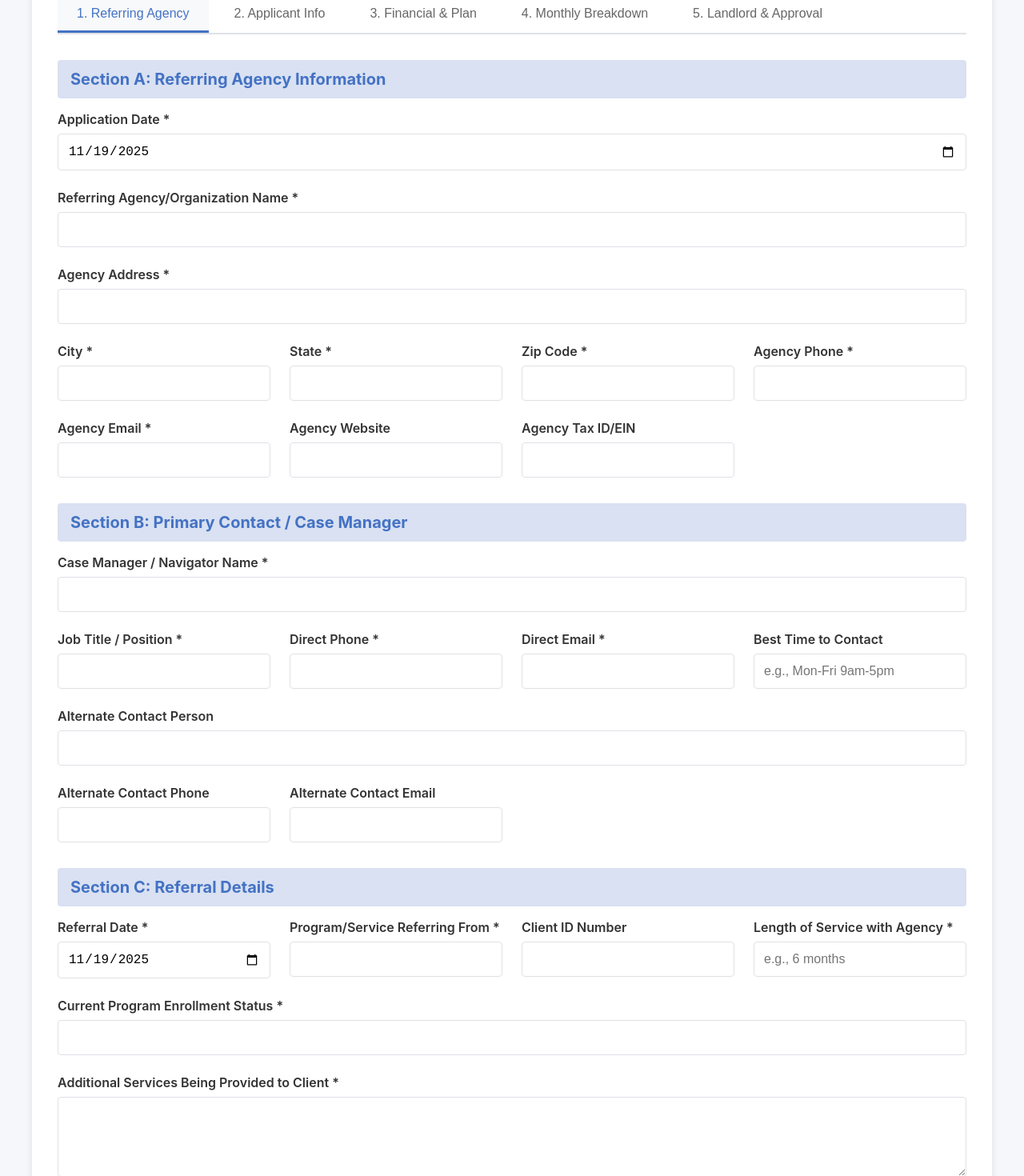
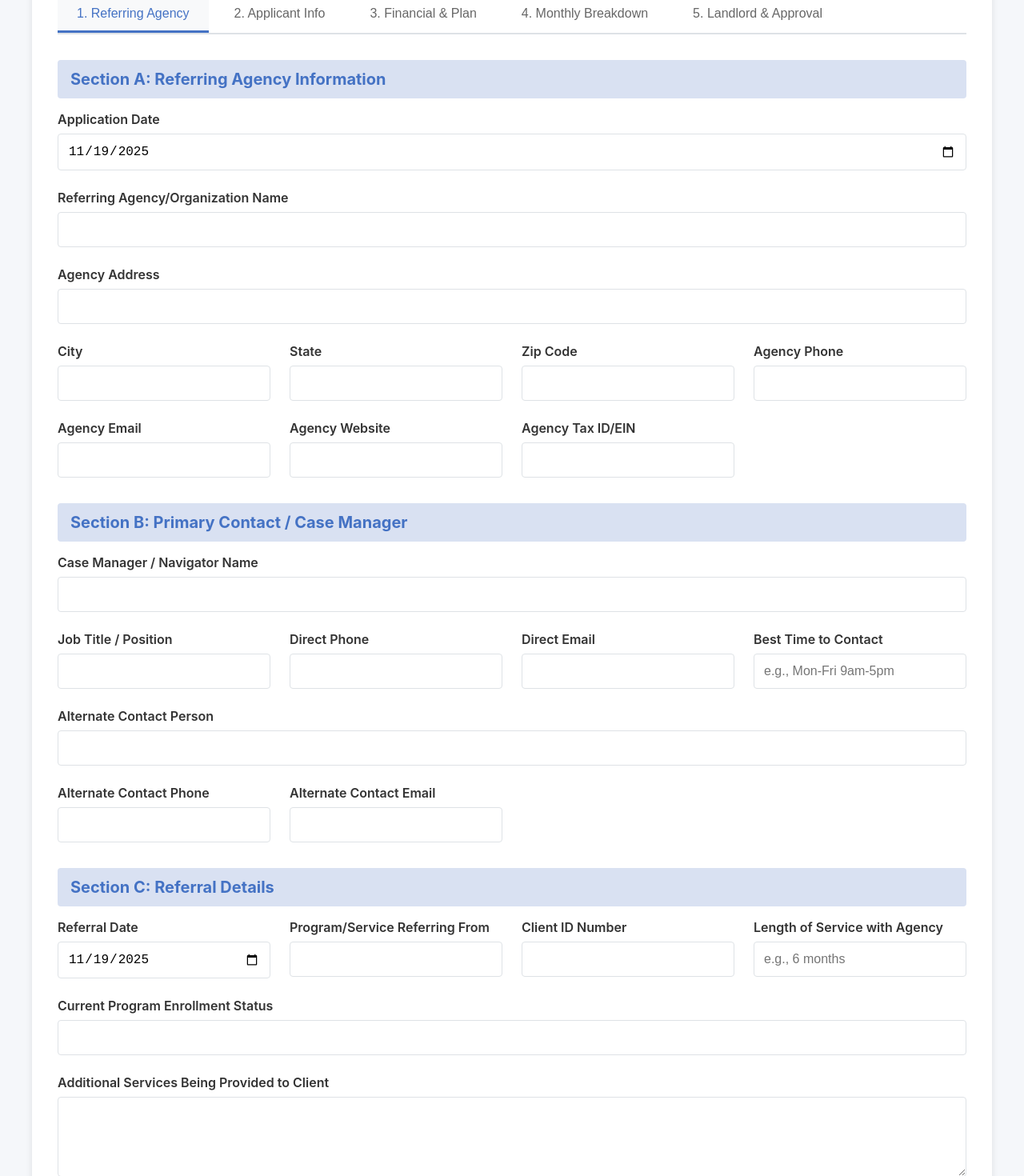
Before and after one commit to DSchacht0825/ERF3, a React (Vite) app in the folder frontend/: page /apply in a window 1280 px wide. Shown: the part 200-1670 px from the top of the page at 80% size. Built offline with nearby package versions, Linux system fonts and the light colour scheme.

Commit message:
Remove all required fields for easier testing
- Removed 'required' attribute from all form fields
- Removed asterisks (*) from all labels
- Makes testing faster - can submit with minimal data
- Can re-add required fields later if needed

```diff
--- a/frontend/src/components/ApplicationForm.jsx
+++ b/frontend/src/components/ApplicationForm.jsx
@@ -219,51 +219,47 @@
             <h2>Section A: Referring Agency Information</h2>
             <div className="form-grid">
               <div className="form-group full-width">
-                <label>Application Date *</label>
+                <label>Application Date</label>
                 <input
                   type="date"
                   name="applicationDate"
                   value={formData.applicationDate}
                   onChange={handleInputChange}
-                  required
                 />
               </div>
 
               <div className="form-group full-width">
-                <label>Referring Agency/Organization Name *</label>
+                <label>Referring Agency/Organization Name</label>
                 <input
                   type="text"
                   name="agencyName"
                   value={formData.agencyName}
                   onChange={handleInputChange}
-                  required
                 />
               </div>
 
               <div className="form-group full-width">
-                <label>Agency Address *</label>
+                <label>Agency Address</label>
                 <input
                   type="text"
                   name="agencyAddress"
                   value={formData.agencyAddress}
                   onChange={handleInputChange}
-                  required
                 />
               </div>
 
               <div className="form-group">
-                <label>City *</label>
+                <label>City</label>
                 <input
                   type="text"
                   name="agencyCity"
                   value={formData.agencyCity}
                   onChange={handleInputChange}
-                  required
                 />
               </div>
 
               <div className="form-group">
-                <label>State *</label>
+                <label>State</label>
                 <input
                   type="text"
                   name="agencyState"
@@ -275,35 +271,32 @@
               </div>
 
               <div className="form-group">
-                <label>Zip Code *</label>
+                <label>Zip Code</label>
                 <input
                   type="text"
                   name="agencyZip"
                   value={formData.agencyZip}
                   onChange={handleInputChange}
-                  required
                 />
               </div>
 
               <div className="form-group">
-                <label>Agency Phone *</label>
+                <label>Agency Phone</label>
                 <input
                   type="tel"
                   name="agencyPhone"
                   value={formData.agencyPhone}
                   onChange={handleInputChange}
-                  required
                 />
               </div>
 
               <div className="form-group">
-                <label>Agency Email *</label>
+                <label>Agency Email</label>
                 <input
                   type="email"
                   name="agencyEmail"
                   value={formData.agencyEmail}
                   onChange={handleInputChange}
-                  required
                 />
               </div>
 
@@ -331,46 +324,42 @@
             <h2>Section B: Primary Contact / Case Manager</h2>
             <div className="form-grid">
               <div className="form-group full-width">
-                <label>Case Manager / Navigator Name *</label>
+                <label>Case Manager / Navigator Name</label>
                 <input
                   type="text"
                   name="caseManagerName"
                   value={formData.caseManagerName}
                   onChange={handleInputChange}
-                  required
                 />
               </div>
 
               <div className="form-group">
-                <label>Job Title / Position *</label>
+                <label>Job Title / Position</label>
                 <input
                   type="text"
                   name="caseManagerTitle"
                   value={formData.caseManagerTitle}
                   onChange={handleInputChange}
-                  required
                 />
               </div>
 
               <div className="form-group">
-                <label>Direct Phone *</label>
+                <label>Direct Phone</label>
                 <input
                   type="tel"
                   name="caseManagerPhone"
                   value={formData.caseManagerPhone}
                   onChange={handleInputChange}
-                  required
                 />
               </div>
 
               <div className="form-group">
-                <label>Direct Email *</label>
+                <label>Direct Email</label>
                 <input
                   type="email"
                   name="caseManagerEmail"
                   value={formData.caseManagerEmail}
                   onChange={handleInputChange}
-                  required
                 />
               </div>
 
@@ -419,24 +408,22 @@
             <h2>Section C: Referral Details</h2>
             <div className="form-grid">
               <div className="form-group">
-                <label>Referral Date *</label>
+                <label>Referral Date</label>
                 <input
                   type="date"
                   name="referralDate"
                   value={formData.referralDate}
                   onChange={handleInputChange}
-                  required
                 />
               </div>
 
               <div className="form-group">
-                <label>Program/Service Referring From *</label>
+                <label>Program/Service Referring From</label>
                 <input
                   type="text"
                   name="referringProgram"
                   value={formData.referringProgram}
                   onChange={handleInputChange}
-                  required
                 />
               </div>
 
@@ -451,7 +438,7 @@
               </div>
 
               <div className="form-group">
-                <label>Length of Service with Agency *</label>
+                <label>Length of Service with Agency</label>
                 <input
                   type="text"
                   name="lengthOfService"
@@ -463,18 +450,17 @@
               </div>
 
               <div className="form-group full-width">
-                <label>Current Program Enrollment Status *</label>
+                <label>Current Program Enrollment Status</label>
                 <input
                   type="text"
                   name="programEnrollmentStatus"
                   value={formData.programEnrollmentStatus}
                   onChange={handleInputChange}
-                  required
                 />
               </div>
 
               <div className="form-group full-width">
-                <label>Additional Services Being Provided to Client *</label>
+                <label>Additional Services Being Provided to Client</label>
                 <textarea
                   name="additionalServices"
                   value={formData.additionalServices}
@@ -503,29 +489,27 @@
             <h2>Section D: Applicant / Client Information</h2>
             <div className="form-grid">
               <div className="form-group full-width">
-                <label>Applicant Full Name *</label>
+                <label>Applicant Full Name</label>
                 <input
                   type="text"
                   name="applicantName"
                   value={formData.applicantName}
                   onChange={handleInputChange}
-                  required
                 />
               </div>
 
               <div className="form-group">
-                <label>Date of Birth *</label>
+                <label>Date of Birth</label>
                 <input
                   type="date"
                   name="applicantDOB"
                   value={formData.applicantDOB}
                   onChange={handleInputChange}
-                  required
                 />
               </div>
 
               <div className="form-group">
-                <label>SSN (Last 4 digits) *</label>
+                <label>SSN (Last 4 digits)</label>
                 <input
                   type="text"
                   name="applicantSSN"
@@ -538,13 +522,12 @@
               </div>
 
               <div className="form-group">
-                <label>Phone Number *</label>
+                <label>Phone Number</label>
                 <input
                   type="tel"
                   name="applicantPhone"
                   value={formData.applicantPhone}
                   onChange={handleInputChange}
-                  required
                 />
               </div>
 
@@ -559,18 +542,17 @@
               </div>
 
               <div className="form-group full-width">
-                <label>Current Address *</label>
+                <label>Current Address</label>
                 <input
                   type="text"
                   name="applicantAddress"
                   value={formData.applicantAddress}
                   onChange={handleInputChange}
-                  required
                 />
               </div>
 
               <div className="form-group">
-                <label>Household Size *</label>
+                <label>Household Size</label>
                 <input
                   type="number"
                   name="householdSize"
@@ -593,24 +575,22 @@
               </div>
 
               <div className="form-group">
-                <label>Emergency Contact Name *</label>
+                <label>Emergency Contact Name</label>
                 <input
                   type="text"
                   name="emergencyContactName"
                   value={formData.emergencyContactName}
                   onChange={handleInputChange}
-                  required
                 />
               </div>
 
               <div className="form-group">
-                <label>Emergency Contact Phone *</label>
+                <label>Emergency Contact Phone</label>
                 <input
                   type="tel"
                   name="emergencyContactPhone"
                   value={formData.emergencyContactPhone}
                   onChange={handleInputChange}
-                  required
                 />
               </div>
             </div>
@@ -618,7 +598,7 @@
             <h2>Section E: Summary of Needs</h2>
             <div className="form-grid">
               <div className="form-group full-width">
-                <label>Please provide detailed explanation of why rental assistance is needed *</label>
+                <label>Please provide detailed explanation of why rental assistance is needed</label>
                 <textarea
                   name="summaryOfNeeds"
                   value={formData.summaryOfNeeds}
@@ -638,7 +618,7 @@
             <h2>Section F: Financial Information</h2>
             <div className="form-grid">
               <div className="form-group">
-                <label>Monthly Rent Amount *</label>
+                <label>Monthly Rent Amount</label>
                 <input
                   type="number"
                   name="monthlyRent"
@@ -651,7 +631,7 @@
               </div>
 
               <div className="form-group">
-                <label>Security Deposit Amount *</label>
+                <label>Security Deposit Amount</label>
                 <input
                   type="number"
                   name="securityDeposit"
@@ -664,7 +644,7 @@
               </div>
 
               <div className="form-group">
-                <label>Include Security Deposit? *</label>
+                <label>Include Security Deposit?</label>
                 <select
                   name="includeSecurityDeposit"
                   value={formData.includeSecurityDeposit}
@@ -677,7 +657,7 @@
               </div>
 
               <div className="form-group">
-                <label>Current Monthly Income *</label>
+                <label>Current Monthly Income</label>
                 <input
                   type="number"
                   name="currentIncome"
@@ -690,7 +670,7 @@
               </div>
 
               <div className="form-group">
-                <label>Projected Monthly Income (12 months) *</label>
+                <label>Projected Monthly Income (12 months)</label>
                 <input
                   type="number"
                   name="projectedIncome"
@@ -703,46 +683,42 @@
               </div>
 
               <div className="form-group">
-                <label>Primary Income Source *</label>
+                <label>Primary Income Source</label>
                 <input
                   type="text"
                   name="primaryIncomeSource"
                   value={formData.primaryIncomeSource}
                   onChange={handleInputChange}
-                  required
                 />
               </div>
 
               <div className="form-group">
-                <label>Lease Start Date *</label>
+                <label>Lease Start Date</label>
                 <input
                   type="date"
                   name="leaseStartDate"
                   value={formData.leaseStartDate}
                   onChange={handleInputChange}
-                  required
                 />
               </div>
 
               <div className="form-group">
-                <label>Lease End Date *</label>
+                <label>Lease End Date</label>
                 <input
                   type="date"
                   name="leaseEndDate"
                   value={formData.leaseEndDate}
                   onChange={handleInputChange}
-                  required
                 />
               </div>
 
               <div className="form-group">
-                <label>Rent Due Day of Month *</label>
+                <label>Rent Due Day of Month</label>
                 <input
                   type="text"
                   name="rentDueDay"
                   value={formData.rentDueDay}
                   onChange={handleInputChange}
-                  required
                 />
               </div>
             </div>
@@ -823,7 +799,7 @@
             <h2>Section H: Step-Down Plan Rationale</h2>
             <div className="form-grid">
               <div className="form-group full-width">
-                <label>Explain how client will achieve financial independence *</label>
+                <label>Explain how client will achieve financial independence</label>
                 <textarea
                   name="stepDownRationale"
                   value={formData.stepDownRationale}
@@ -895,13 +871,12 @@
             <h2>Section J: Landlord / Property Information</h2>
             <div className="form-grid">
               <div className="form-group full-width">
-                <label>Landlord/Property Manager Name *</label>
+                <label>Landlord/Property Manager Name</label>
                 <input
                   type="text"
                   name="landlordName"
                   value={formData.landlordName}
                   onChange={handleInputChange}
-                  required
                 />
               </div>
 
@@ -916,35 +891,32 @@
               </div>
 
               <div className="form-group">
-                <label>Landlord Phone Number *</label>
+                <label>Landlord Phone Number</label>
                 <input
                   type="tel"
                   name="landlordPhone"
                   value={formData.landlordPhone}
                   onChange={handleInputChange}
-                  required
                 />
               </div>
 
               <div className="form-group">
-                <label>Landlord Email Address *</label>
+                <label>Landlord Email Address</label>
                 <input
                   type="email"
                   name="landlordEmail"
                   value={formData.landlordEmail}
                   onChange={handleInputChange}
-                  required
                 />
               </div>
 
               <div className="form-group full-width">
-                <label>Property Address *</label>
+                <label>Property Address</label>
                 <input
                   type="text"
                   name="propertyAddress"
                   value={formData.propertyAddress}
                   onChange={handleInputChange}
-                  required
                 />
               </div>
 
@@ -959,7 +931,7 @@
               </div>
 
               <div className="form-group">
-                <label>Tax ID / W-9 on File? *</label>
+                <label>Tax ID / W-9 on File?</label>
                 <select
                   name="w9OnFile"
                   value={formData.w9OnFile}
@@ -972,7 +944,7 @@
               </div>
 
               <div className="form-group">
-                <label>Landlord Agreement Signed? *</label>
+                <label>Landlord Agreement Signed?</label>
                 <select
                   name="landlordAgreementSigned"
                   value={formData.landlordAgreementSigned}
```
